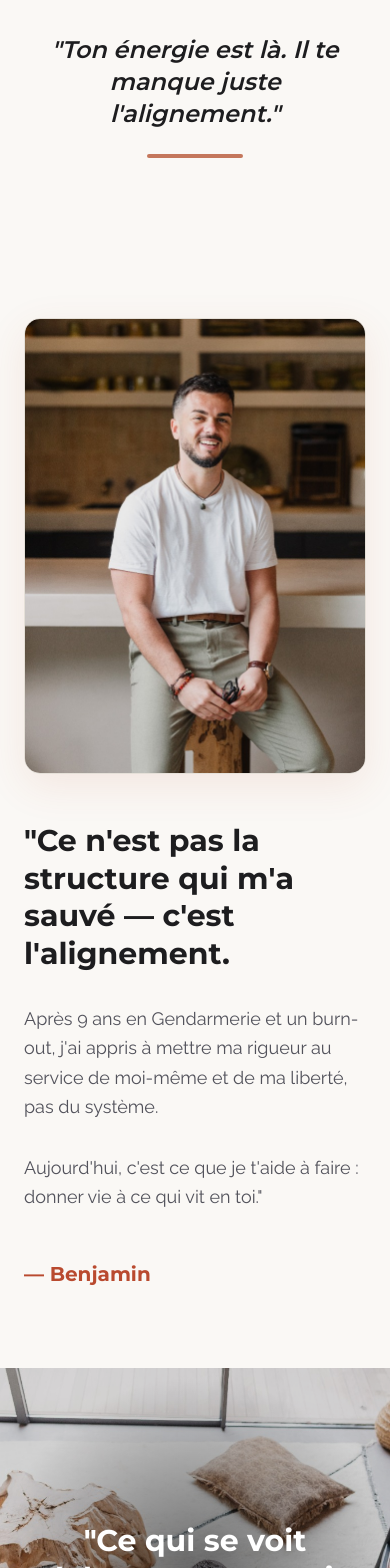
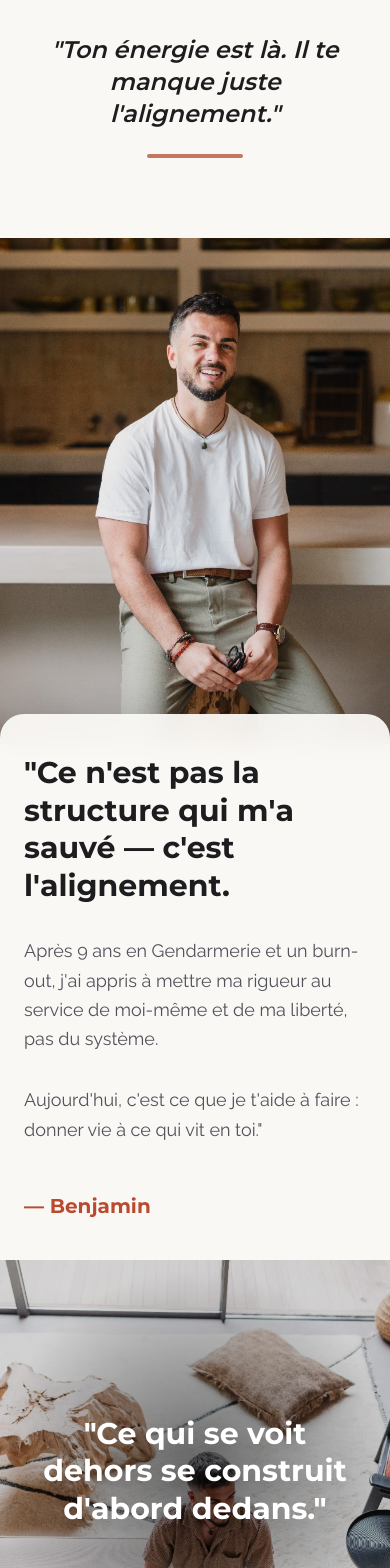
Before and after one commit to BenjaminOhana/Site-Benjamin, a React (Vite) app: page / in a window 390 px wide. Shown: the part 1967-3535 px from the top of the page. Built offline with nearby package versions, Linux system fonts and the light colour scheme.

Commit message:
Feat: Story section mobile redesign (sticky image)

```diff
--- a/src/components/Story.jsx
+++ b/src/components/Story.jsx
@@ -46,13 +46,18 @@ const Story = () => {
     }, []);
 
     return (
-        <section id="story" ref={sectionRef} className="py-20 md:py-32 bg-cream overflow-hidden">
-            <div className="container mx-auto px-6">
-                <div className="flex flex-col md:flex-row items-center gap-12 md:gap-20">
+        <section id="story" ref={sectionRef} className="relative bg-[#FAF8F5] md:py-32 overflow-hidden">
+
+            {/* Mobile: No container padding for full width image */}
+            {/* Desktop: Container with padding */}
+            <div className="w-full md:container md:mx-auto md:px-6">
+                <div className="flex flex-col md:flex-row md:items-center md:gap-20">
 
                     {/* Image */}
-                    <div className="w-full md:w-2/5 relative">
-                        <div ref={imageRef} className="relative rounded-2xl overflow-hidden shadow-[0_12px_40px_rgba(185,74,47,0.10)] border border-[#E5E0D8] aspect-[3/4]">
+                    {/* Mobile: Sticky, 60vh, Full Width, No Radius */}
+                    {/* Desktop: Static, 2/5 width, Rounded, Shadow */}
+                    <div className="w-full md:w-2/5 sticky top-0 h-[60vh] md:static md:h-auto z-0">
+                        <div ref={imageRef} className="w-full h-full md:relative md:rounded-2xl md:overflow-hidden md:shadow-[0_12px_40px_rgba(185,74,47,0.10)] md:border md:border-[#E5E0D8] md:aspect-[3/4]">
                             <img
                                 src={storyImage}
                                 alt="Benjamin portrait"
@@ -62,7 +67,19 @@ const Story = () => {
                     </div>
 
                     {/* Text Content */}
-                    <div ref={textRef} className="w-full md:w-3/5 flex flex-col space-y-8 md:space-y-12 pl-0 md:pl-12">
+                    {/* Mobile: Overlap (-mt-8), Glassmorphism, Rounded Top, Shadow */}
+                    {/* Desktop: Normal Flow, Transparent, No Shadow */}
+                    <div ref={textRef} className="
+                        relative z-10
+                        w-full md:w-3/5
+                        -mt-[30px] md:mt-0
+                        bg-[#FAF8F5]/95 md:bg-transparent
+                        backdrop-blur-md md:backdrop-blur-none
+                        rounded-t-3xl md:rounded-none
+                        px-6 py-10 md:p-0 md:pl-12
+                        shadow-[0_-8px_30px_rgba(0,0,0,0.1)] md:shadow-none
+                        flex flex-col space-y-8 md:space-y-12
+                    ">
                         <p className="text-3xl md:text-4xl lg:text-5xl font-heading font-bold text-anthracite leading-tight">
                             "Ce n'est pas la structure qui m'a sauvé — c'est l'alignement.
                         </p>
```
